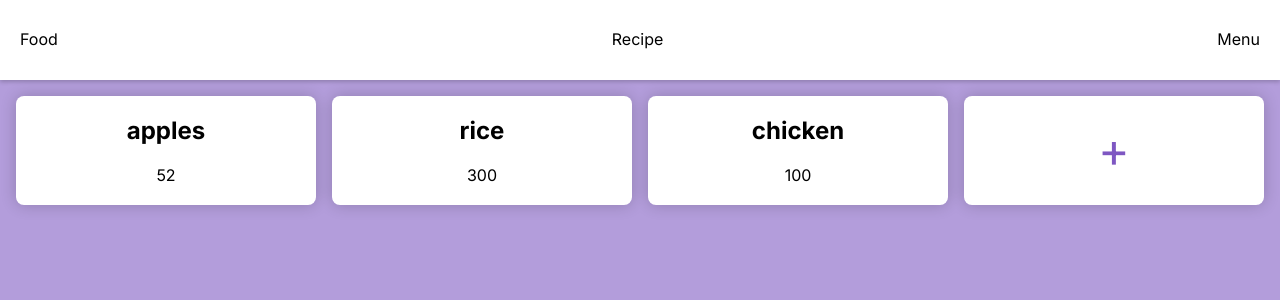
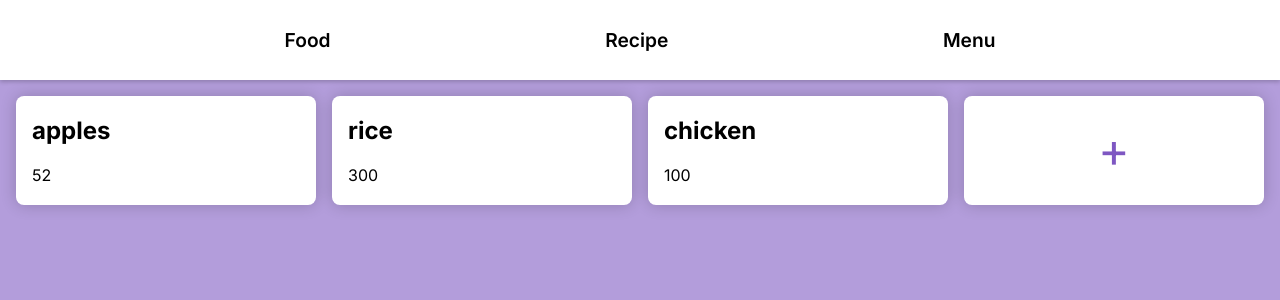
Before and after one commit to jwkaterina/nutrition, a Next.js app: page / in a window 1280 px wide. Shown: the top 300 px of the page. Built offline with nearby package versions, Linux system fonts and the light colour scheme.

Commit message:
use nav to scroll

```diff
--- a/src/app/components/nab-bar.module.css
+++ b/src/app/components/nab-bar.module.css
@@ -1,7 +1,7 @@
 .container {
     display: flex;
     flex-direction: row;
-    justify-content: space-between;
+    justify-content: space-evenly;
     align-items: center;
     background-color: #fff;
     padding: 0 20px;
--- a/src/app/components/nav-bar.tsx
+++ b/src/app/components/nav-bar.tsx
@@ -4,9 +4,10 @@
 import styles from "./nab-bar.module.css"
 // import { usePathname} from 'next/navigation';
 import Food from "../food/page"
+import { Slide } from "../page"
 
 
-const NavBar = () => {
+const NavBar = ({ scrollTo }) => {
 
     // const pathname = usePathname();
 
@@ -20,9 +21,9 @@ const NavBar = () => {
             </Link>
             <Link href="/menu" className={pathname == "/menu" ? `${styles.active} ${styles.link}` : styles.link}>Menu
             </Link> */}
-            <a>Food</a>
-            <a>Recipe</a>
-            <a>Menu</a>
+            <a className={styles.link} onClick={() => scrollTo(Slide.FOOD)}>Food</a>
+            <a className={styles.link} onClick={() => scrollTo(Slide.RECIPE)}>Recipe</a>
+            <a className={styles.link} onClick={() => scrollTo(Slide.MENU)}>Menu</a>
         </nav>
     )
 }
--- a/src/app/food/page.tsx
+++ b/src/app/food/page.tsx
@@ -5,6 +5,7 @@ import styles from './page.module.css'
 import FoodList from '@/app/data-base/food-list'
 import PageGrid from '../components/page-grid'
 import Card from '../components/card'
+import { Slide } from '@/app/page'
 
 const Food = () => {
 
@@ -15,11 +16,9 @@ const Food = () => {
     })
 
     return (
-        <div>
-             <PageGrid >
-                {foodList}
-            </PageGrid>
-        </div>
+        <PageGrid >
+            {foodList}
+        </PageGrid>
     )
 }
 
--- a/src/app/page.module.css
+++ b/src/app/page.module.css
@@ -1,12 +1,5 @@
-.slider {
-    text-align: center;
-    overflow: hidden;
+.slides {
     height: 100vh;
-}
-
-.slides {
-    /* width: 1000px; */
-    height: 100%;
 
     display: flex;
     flex: 1;
--- a/src/app/page.tsx
+++ b/src/app/page.tsx
@@ -2,15 +2,21 @@
 
 import styles from './page.module.css'
 import { fetchNutritionAnalysisAPI } from '@/app/services/fetch-data'
-import { useEffect, useState } from 'react'
+import { useEffect, useState, useRef } from 'react'
 import Food from './food/page';
 import Recipe from './recipe/page';
 import Menu from './menu/page';
 import NavBar from '@/app/components/nav-bar';
 
+export enum Slide {
+  FOOD,
+  RECIPE,
+  MENU
+}
+
 export default function Home() {
 
-  const [data, setData] = useState({calories: 0});
+  // const [data, setData] = useState({calories: 0});
 
   // useEffect(() => {
   //   async function fetchData() {
@@ -22,15 +28,26 @@ export default function Home() {
   //   fetchData();
   // }, []);
 
-  const [scroll, setScroll] = useState(null);
+  const slidesRef = useRef(null);
+  const [scrollTo, setScrollTo] = useState<Slide>(Slide.FOOD);
+
+
+  useEffect(() => {
+    if(!slidesRef.current) return;
+    slidesRef.current.scrollTo({
+      top: 0,
+      left: slidesRef.current.clientWidth * scrollTo,
+      behavior: "smooth",
+    });
+  }, [scrollTo]);
 
   return (
     <div className={styles.slider}>
       {/* <div className='slide'>{data.calories != 0 ? data.calories : 'Home'}</div> */}
-      <NavBar />
-      <div className={styles.slides}>
-        <Food />
-        <Recipe />
+      <NavBar scrollTo={setScrollTo}/>
+      <div className={styles.slides} ref={slidesRef}>
+        <Food/>
+        <Recipe/>
         <Menu />
       </div>
     </div>
```
